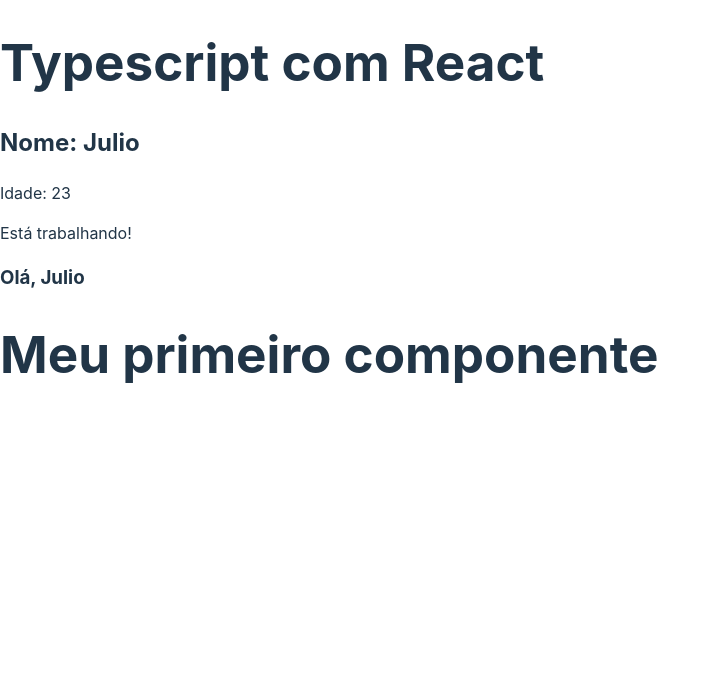
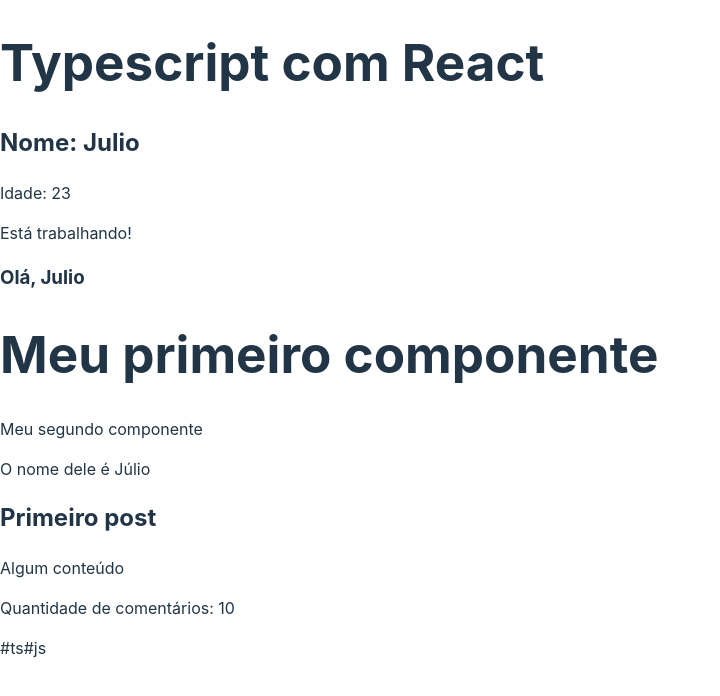
Before and after one commit to MACHADOKING/curso-matheus-battisti, a React app in the folder 9 - TypeScript - React/: page / in a window 1280 px wide. Shown: the top 696 px of the page, without its empty margins (0-720 px from the left). Built offline with nearby package versions, Linux system fonts and the light colour scheme; the HTML template or start-up script is replaced by a standard one.

Commit message:
Feat: Desestruturando props

```diff
--- a/9 - TypeScript - React/src/App.tsx
+++ b/9 - TypeScript - React/src/App.tsx
@@ -2,6 +2,10 @@
 
 // 4 - importação de componentes
 import FirstComponent from "./components/FirstComponent";
+
+// 5 - desestruturando props
+import SecondComponent from "./components/SecondComponent";
+import Destructuring from "./components/Destructuring";
 
 function App() {
   // 1 - Variaveis
@@ -23,6 +27,13 @@
       {isWorking && <p>Está trabalhando!</p>}
       <h3>{userGreeting(name)}</h3>
       <FirstComponent />
+      <SecondComponent name="Júlio" />
+      <Destructuring
+        title="Primeiro post"
+        content="Algum conteúdo"
+        commentsQty={10}
+        tags={["ts", "js"]}
+      />
     </div>
   );
 }
--- /dev/null
+++ b/9 - TypeScript - React/src/components/Destructuring.tsx
@@ -0,0 +1,23 @@
+type Props = {
+  title: string;
+  content: string;
+  commentsQty: number;
+  tags: string[];
+};
+
+const Destructuring = ({ title, content, commentsQty, tags }: Props) => {
+  return (
+    <div>
+      <h2>{title}</h2>
+      <p>{content}</p>
+      <p>Quantidade de comentários: {commentsQty}</p>
+      <div>
+        {tags.map((tag) => (
+          <span>#{tag}</span>
+        ))}
+      </div>
+    </div>
+  );
+};
+
+export default Destructuring;
--- /dev/null
+++ b/9 - TypeScript - React/src/components/SecondComponent.tsx
@@ -0,0 +1,14 @@
+type Props = {
+  name: string;
+};
+
+const SecondComponent = (props: Props) => {
+  return (
+    <div>
+      <p>Meu segundo componente</p>
+      <p>O nome dele é {props.name}</p>
+    </div>
+  );
+};
+
+export default SecondComponent;
```
